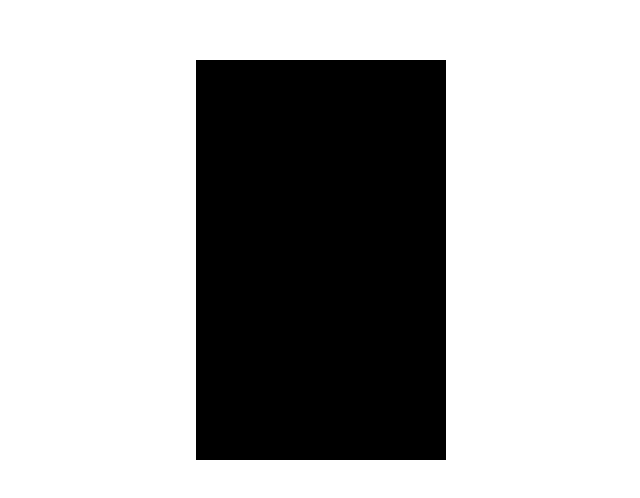
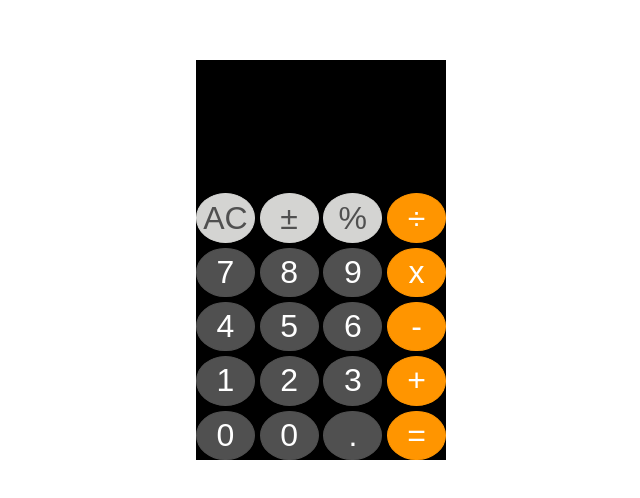
Before and after one commit to hsilvap/calc, a React (Create React App) app: page / in a window 1280 px wide. Shown: the part 140-638 px from the top of the page, without its empty margins (319-959 px from the left). Built offline with nearby package versions, Linux system fonts and the light colour scheme.

Commit message:
add buttons and layout

```diff
--- /dev/null
+++ b/src/components/Button/Button.js
@@ -0,0 +1,9 @@
+import { StyledButton } from "./Button.styled"
+
+const Button = ({bgColor, color, children}) => {
+    return <StyledButton bgColor={bgColor} color={color}>
+        {children}
+    </StyledButton>
+}
+
+export default Button
--- /dev/null
+++ b/src/components/Button/Button.styled.js
@@ -0,0 +1,13 @@
+import styled from '@emotion/styled'
+import { GRAY } from '../../Utils'
+
+export const StyledButton = styled.button`
+    display: flex;
+    align-items: center;
+    justify-content: center;
+    background-color: ${props => props.bgColor ? props.bgColor : GRAY};
+    border: solid 1px ${props => props.bgColor ? props.bgColor : GRAY};
+    color: ${props => props.color ? props.color : 'white'};
+    border-radius: 50%;
+    font-size: 2em;
+`
--- a/src/components/Layout/Layout.js
+++ b/src/components/Layout/Layout.js
@@ -1,8 +1,36 @@
-import { StyledLayout } from "./Layout.styled"
+import { GRAY, LIGHTGRAY, ORANGE } from "../../Utils"
+import Button from "../Button/Button"
+import { StyledButtonsLayout, StyledInputLayout, StyledLayout } from "./Layout.styled"
 
 const Layout = () => {
     return <StyledLayout>
+        <StyledInputLayout>
+            0
+        </StyledInputLayout>
+        <StyledButtonsLayout>
+            <Button color={GRAY} bgColor={LIGHTGRAY}>AC</Button>
+            <Button color={GRAY} bgColor={LIGHTGRAY}>±</Button>
+            <Button color={GRAY} bgColor={LIGHTGRAY}>%</Button>
+            <Button bgColor={ORANGE}>÷</Button>
+            <Button>7</Button>
+            <Button>8</Button>
+            <Button>9</Button>
+            <Button bgColor={ORANGE}>x</Button>
+            <Button>4</Button>
+            <Button>5</Button>
+            <Button>6</Button>
+            <Button bgColor={ORANGE}>-</Button>
+            <Button>1</Button>
+            <Button>2</Button>
+            <Button>3</Button>
+            <Button bgColor={ORANGE}>+</Button>
+            <Button>0</Button>
+            <Button>0</Button>
+            <Button>.</Button>
+            <Button bgColor={ORANGE}>=</Button>
+
+        </StyledButtonsLayout>
     </StyledLayout>
 }
 
- export default Layout
+export default Layout
--- a/src/components/Layout/Layout.styled.js
+++ b/src/components/Layout/Layout.styled.js
@@ -1,9 +1,21 @@
 import styled from '@emotion/styled'
 
 export const StyledLayout = styled.div`
-    display: flex;
-    align-items: center;
+    display: grid;
+    grid-template-rows: 1fr 2fr;
     background-color:black;
     width: 250px;
     height: 400px;
 `
+export const StyledInputLayout = styled.div`
+    display: flex;
+    aling-items: flex-end;
+`
+
+export const StyledButtonsLayout = styled.div`
+    display: grid;
+    grid-template-columns: repeat(4, 1fr);
+    grid-gap: 0.3em;
+    width: 100%;
+    height: 100%
+`
```
